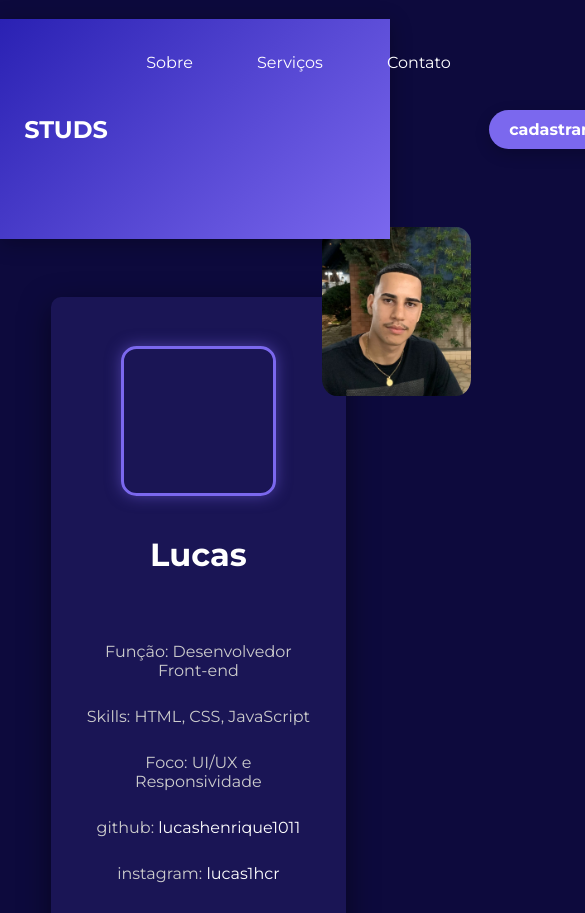
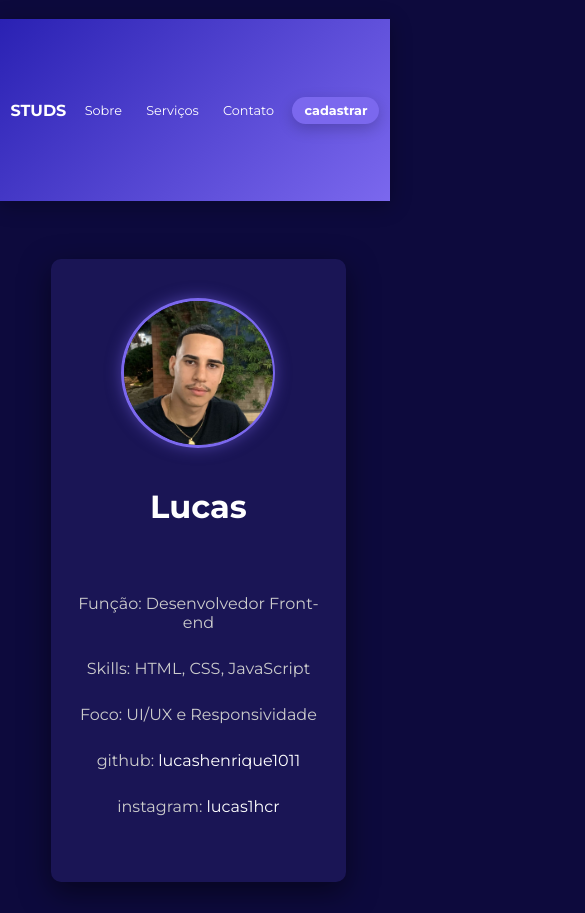
Before and after one commit to DerickDutraDev/studs, a plain HTML site: page front-end/html/contato.html in a window 390 px wide. Shown: the top 913 px of the page, 585 px wide, since content can reach past the window. Drawn offline with Linux system fonts and the light colour scheme.

Commit message:
concerto do contato

```diff
--- a/front-end/css/contato.css
+++ b/front-end/css/contato.css
@@ -39,6 +39,7 @@ body {
     display: flex;
     justify-content: space-between;
     align-items: center;
+
 }
 
 .logo {
@@ -111,9 +112,9 @@ section {
 }
 
 .perfil-img-container {
-    width: 155px;
+    width: 154px;
     height: 150px;
-    border-radius: 10%;
+    border-radius: 60%;
     /* Torna o contêiner redondo */
     /* overflow: hidden; /* Esconde o excesso da imagem */
     margin: 0 auto 20px;
@@ -121,25 +122,18 @@ section {
     /* Borda decorativa */
     box-shadow: 0 0 15px rgba(123, 104, 238, 0.5);
     /* Sombra suave */
+    position: relative;
 }
 
 .perfil-img-container img {
     width: 149px;
-    height: 20%;
+    height: 100%;
     object-fit: cover;
     display: block;
-    border-radius: 10%;
+    border-radius: 60%;
     position: absolute;
-    top: 227px;
+    top: 0%;
 
-}
-
-.derek{
-    left: 1079.5px;
-}
-
-.lucas{
-    left: 322px;
 }
 
 .perfil-box h1 {
@@ -160,20 +154,43 @@ section {
     color: #ccc;
 }
 
-.perfil-topicos li a{
+.perfil-topicos li a {
     color: var(--text-color);
     text-decoration: none;
-    transition: color 0.3s ease-in-out;;
+    transition: color 0.3s ease-in-out;
+    ;
 }
-.perfil-topicos li a:hover{
+
+.perfil-topicos li a:hover {
     color: var(--secondary-color);
     text-decoration: none;
-    transition: color 0.3s ease-in-out;;
+    transition: color 0.3s ease-in-out;
+    ;
 }
 
 
 /* Responsividade */
+/* --- Responsividade Otimizada --- */
 @media (max-width: 768px) {
+
+    .logo {
+        font-size: 1rem;
+    }
+
+    .nav-menu {
+        gap: 10px;
+        height: 20px;
+    }
+
+    .nav-link {
+        font-size: 0.8rem;
+    }
+
+    .cta-button {
+        font-size: 0.8rem;
+        padding: 6px 12px;
+    }
+
     main {
         flex-direction: column;
     }
@@ -186,3 +203,19 @@ section {
         padding: 30px;
     }
 }
+
+@media (max-width: 480px) {
+
+    .header-container {
+        justify-content: center;
+        text-align: center;
+    }
+
+    .nav-menu {
+        margin-top: 5px;
+    }
+
+    .perfil-box {
+        padding: 20px;
+    }
+}
--- a/front-end/css/homePage.css
+++ b/front-end/css/homePage.css
@@ -204,9 +204,11 @@ footer {
     padding: 0.7rem 1rem;
     border-radius: 8px;
     transition: background 0.3s;
+
 }
 
 .sidebar nav ul li a i {
     width: 20px;
     height: 20px;
+
 }
--- a/front-end/html/contato.html
+++ b/front-end/html/contato.html
@@ -41,10 +41,10 @@
                                   <li>Função: Desenvolvedor Front-end</li>
                                   <li>Skills: HTML, CSS, JavaScript</li>
                                   <li>Foco: UI/UX e Responsividade</li> <br>
-                    <li>github: <a href="https://github.com/lucashenrique1011"
-                            target="_blank">lucashenrique1011</a>
+                    <li>github: <a href="https://github.com/lucashenrique1011" target="_blank">lucashenrique1011</a>
                     </li> <br>
-                    <li>instagram: <a href="https://www.instagram.com/lucas1hcr?igsh=eHdjZWZxdzh5cXI1" target="_blank">lucas1hcr</a></li>
+                    <li>instagram: <a href="https://www.instagram.com/lucas1hcr?igsh=eHdjZWZxdzh5cXI1"
+                            target="_blank">lucas1hcr</a></li>
 
                 </ul>
                           </div>
@@ -56,16 +56,15 @@
                                   </div>
                               <h1>Derek</h1>
                               <ul class="perfil-topicos">
-                                  <!--   <li>Função: Desenvolvedor Back-end</li>
-                <li>Skills: Node.js, Python, Bancos de Dados</li>
-                <li>Foco: API's e Lógica de Negócios</li>   -->
-                                    <li>Função: Desenvolvedor ajudante</li>
-                                    <li>Skills: Mais o menos Node.js</li>
-                                    <li>Foco: se demitir</li> <br>
-                    <li>github: <a href="https://github.com/DerickDutraDev"
-                            target="_blank">DerickDutraDev</a>
+                                  <li>Função: Desenvolvedor Back-end</li>
+                                    <li>Skills: Node.js, Python, Bancos de Dados</li>
+                                    <li>Foco: API's e Lógica de Negócios</li>
+
+                    <li>github: <a href="https://github.com/DerickDutraDev" target="_blank">DerickDutraDev</a>
                     </li> <br>
-                    <li>instagram: <a href="https://www.instagram.com/derickdutra_/?utm_source=ig_web_button_share_sheet" target="_blank">derickdutra_</a></li>
+                    <li>instagram: <a
+                            href="https://www.instagram.com/derickdutra_/?utm_source=ig_web_button_share_sheet"
+                            target="_blank">derickdutra_</a></li>
 
                 </ul>
                             </div>
```
